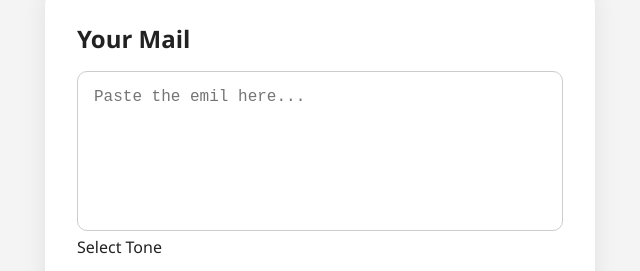
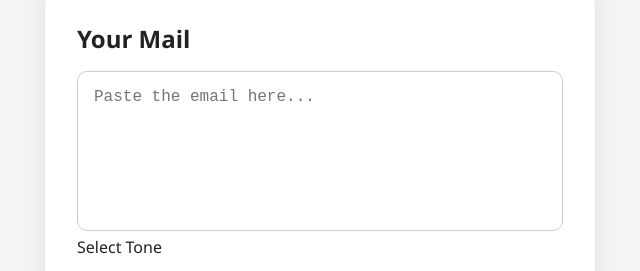
Before and after one commit to dundermifflinsales/emailgen, a plain HTML site: page index.html in a window 1280 px wide. Shown: the part 292-563 px from the top of the page, 320-960 px from the left. Drawn offline with Linux system fonts and the light colour scheme.

Commit message:
checking

```diff
--- a/index.html
+++ b/index.html
@@ -18,7 +18,7 @@
     <div class="container" id="container">
       <div class="email-box">
         <h2>Your Mail</h2>
-        <textarea placeholder="Paste the emil here..."></textarea>
+        <textarea placeholder="Paste the email here..."></textarea>
         <p>Select Tone</p>
         <select id="toneSelect">
           <option value="friendly">Friendly</option>
```
